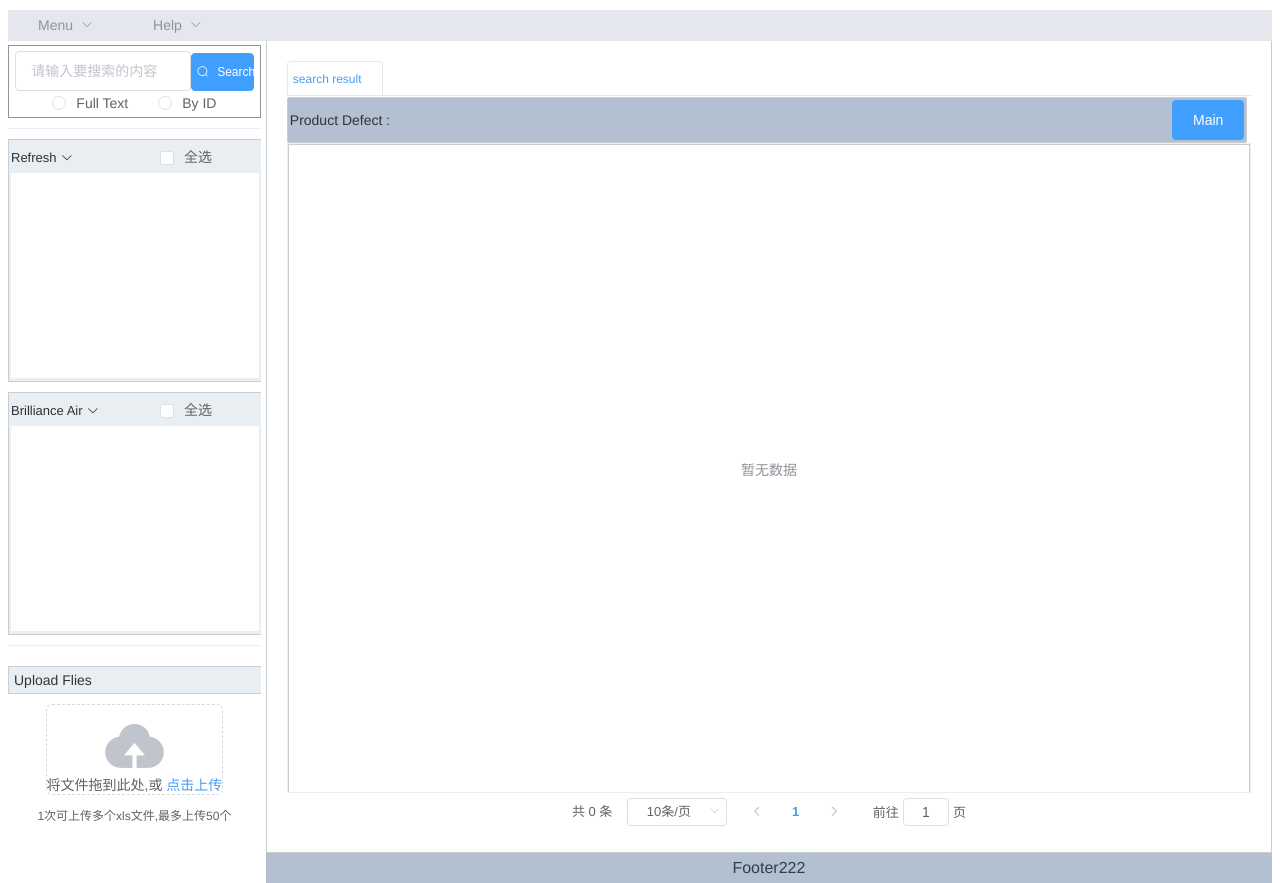
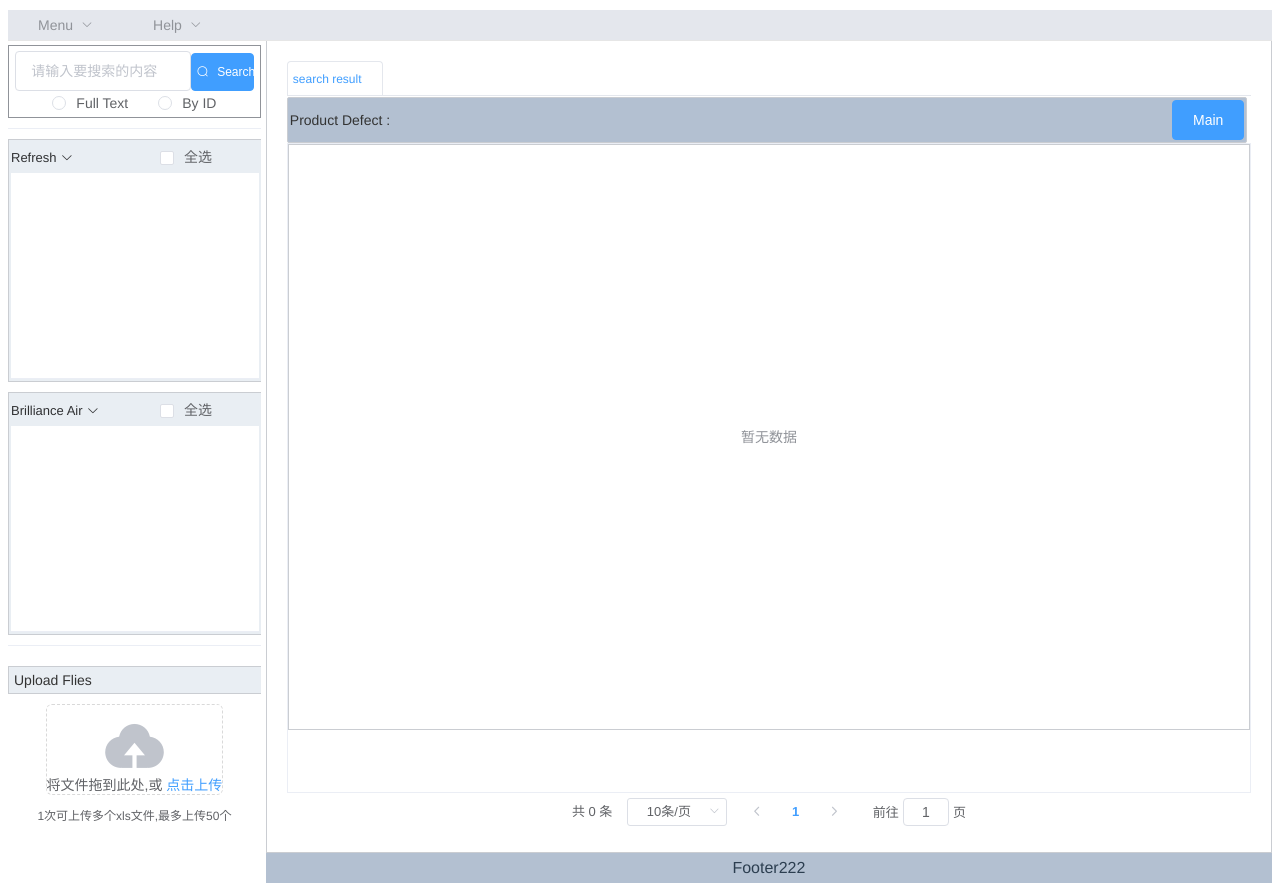
Before and after one commit to webteam-0606/vue-excel-process-system, a Vue app: page /#/ in a window 1280 px wide. Built offline with nearby package versions, Linux system fonts and the light colour scheme.

Commit message:
添加提示

```diff
--- a/src/components/HelloWorld.vue
+++ b/src/components/HelloWorld.vue
@@ -348,7 +348,7 @@ export default {
     async uploadFile(params) {
       console.log("上传文件触发");
       this.listTable = [];
-      this.keyList = []
+      this.keyList = [];
       const _file = params.file;
       console.log("file--", _file);
       if (
@@ -448,7 +448,6 @@ export default {
       //解决文件列表名和tabs标签页不对应。把selectedRefreshFile里的值在整个allFileData里边找到对应下标，即可以正确对应
 
       for (let k in this.selectedRefreshFile) {
-
         // 改成数组形式
         this.fileNameList.find((item, index) => {
           if (item === this.refreshFileNameList[this.selectedRefreshFile[k]]) {
@@ -459,7 +458,9 @@ export default {
       for (let k in this.selectedBrillianceFile) {
         // 改成数组形式
         this.fileNameList.find((item, index) => {
-          if (item === this.brillianceFileNameList[this.selectedBrillianceFile[k]]) {
+          if (
+            item === this.brillianceFileNameList[this.selectedBrillianceFile[k]]
+          ) {
             tempSearchBox = [...tempSearchBox, ...this.allFileData[index]];
           }
         });
@@ -467,7 +468,7 @@ export default {
 
       // searchArr 待被搜索的文件内容
       let searchArr = tempSearchBox;
-      console.log("searchArr---",searchArr);
+      console.log("searchArr---", searchArr);
       this.keyList = [];
       for (var j = 0; j < searchArr.length; j++) {
         for (let item in searchArr[j]) {
@@ -479,8 +480,10 @@ export default {
       if (this.selectRadio == 1) {
         //search框输入的搜索内容--全文搜索
         console.log("开始全文搜索--");
+        alert("点击确定按钮开始搜索，搜索结束将会提示。");
         searchArr.forEach(obj => {
           console.log("开始寻找");
+
           for (let key in obj) {
             if (obj[key].toString().includes(res)) {
               if (Search_List.indexOf(obj) == "-1") {
@@ -510,6 +513,7 @@ export default {
       }
       this.fileNameListValue = "0";
       console.log("搜索结束。");
+      alert("搜索结束。");
     },
     clickTab(targetName) {
       //切换tab页时更新展示数据
@@ -791,6 +795,7 @@ a {
 }
 .el-main /deep/ .el-table__body-wrapper {
   width: 99.7%;
+  height: 90% !important;
   border: 1px solid rgb(202, 205, 210);
 }
 
```
Also changed, not shown: 1 other file (tests, documents, lock files or other folders).
